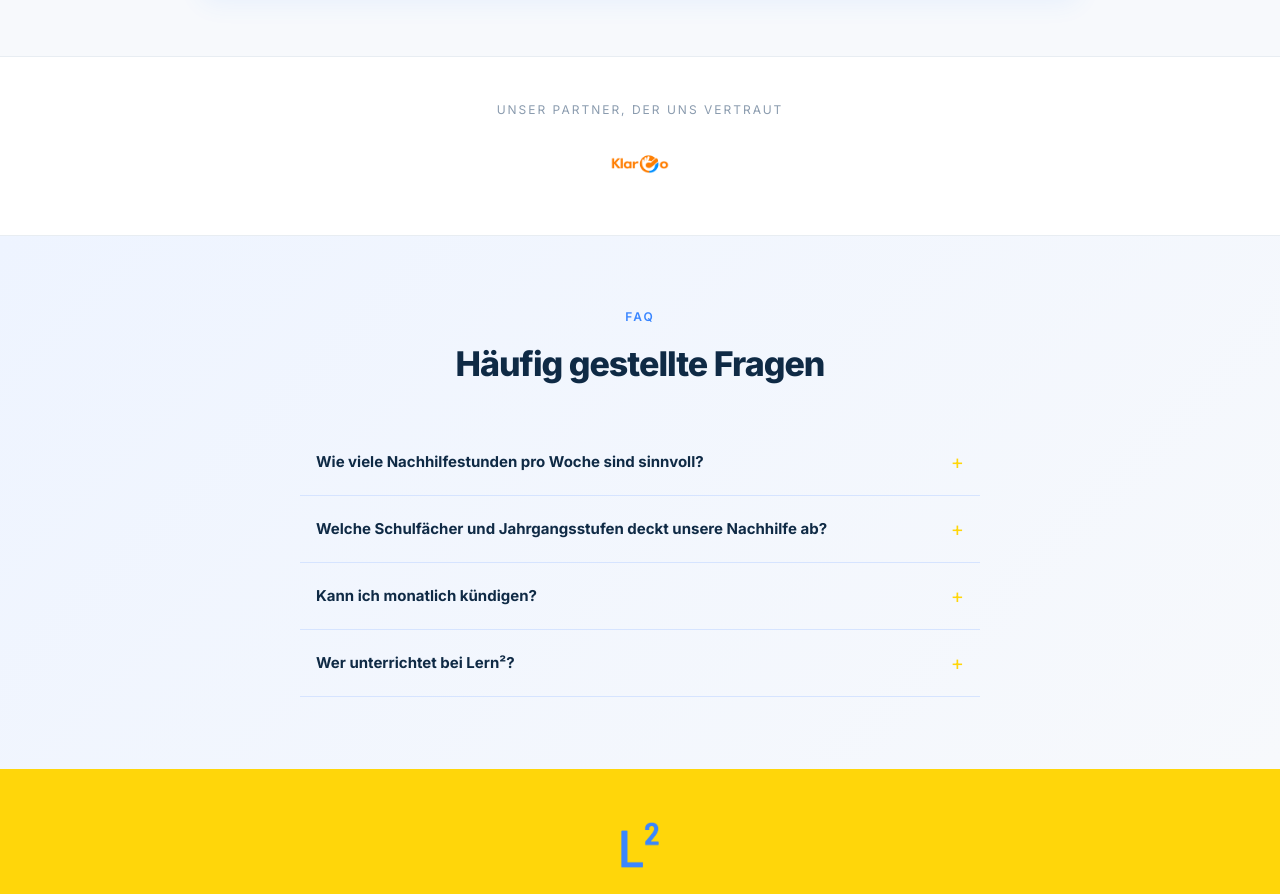
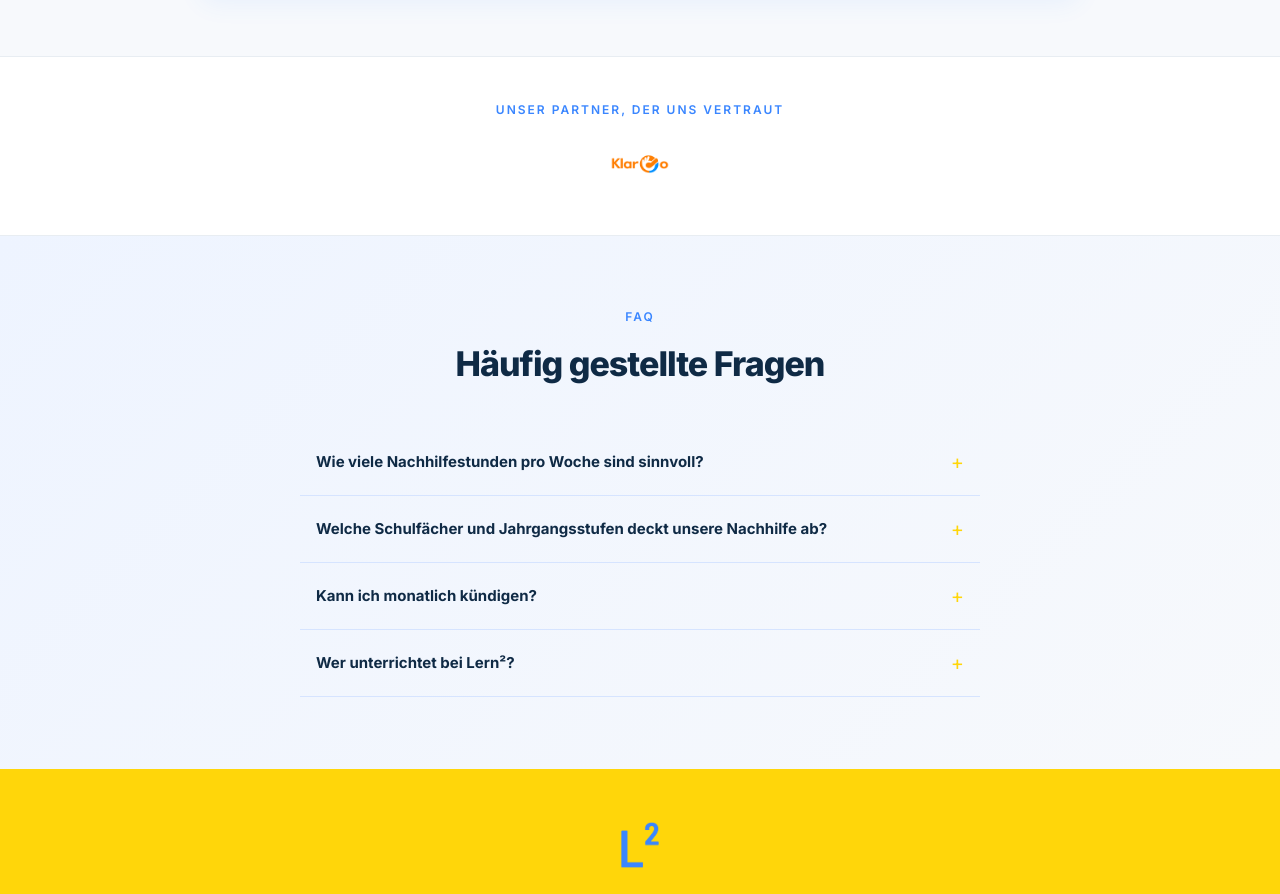
Before and after one commit to Lern-hoch-zwei/lern2-website, a Next.js app: page / in a window 1280 px wide. Shown: the part 6084-6978 px from the top of the page. Built offline with nearby package versions, Linux system fonts and the light colour scheme.

Commit message:
Update page.tsx

```diff
--- a/app/page.tsx
+++ b/app/page.tsx
@@ -360,7 +360,7 @@ export default function Home() {
       {/* PARTNER */}
 
 <section style={{ padding: '44px 24px', borderBottom: '1px solid #E8EDF2', textAlign: 'center' }}>
-  <p style={{ fontSize: '12px', color: '#8A9BAE', letterSpacing: '2px', textTransform: 'uppercase', marginBottom: '20px' }}>Unser Partner, der uns vertraut</p>
+  <p style={{ fontSize: '12px', color: '#3A86FF', letterSpacing: '2px', textTransform: 'uppercase', marginBottom: '20px', fontWeight: '600'  }}>Unser Partner, der uns vertraut</p>
   <a href="https://klarooai.com/de" target="_blank" rel="noopener noreferrer" style={{ display: 'block', width: 'fit-content', margin: '0 auto' }}>
     <img src="/klaroo.png" alt="KlarOo AI" style={{ height: '52px', objectFit: 'contain', display: 'block' }} />
   </a>
```
